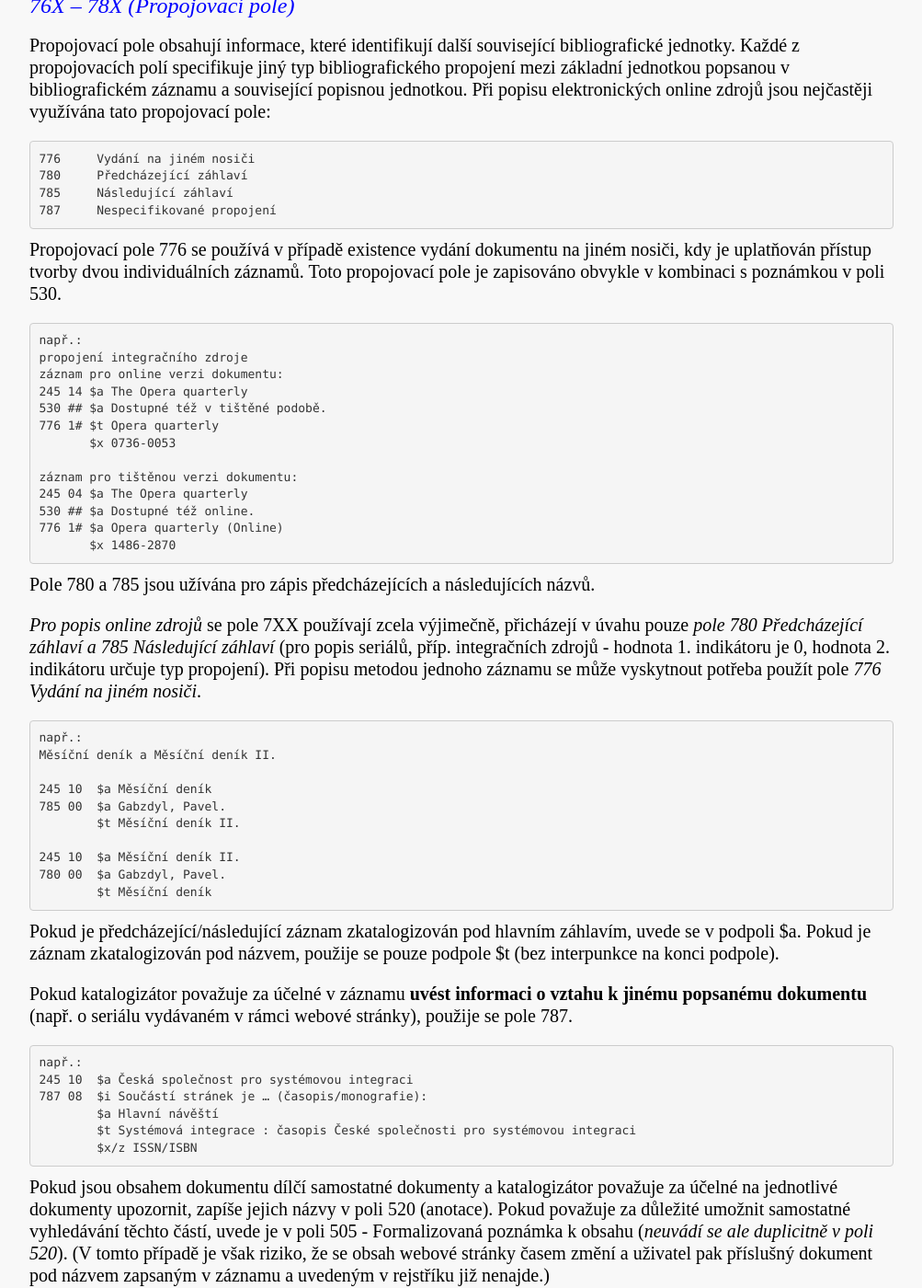
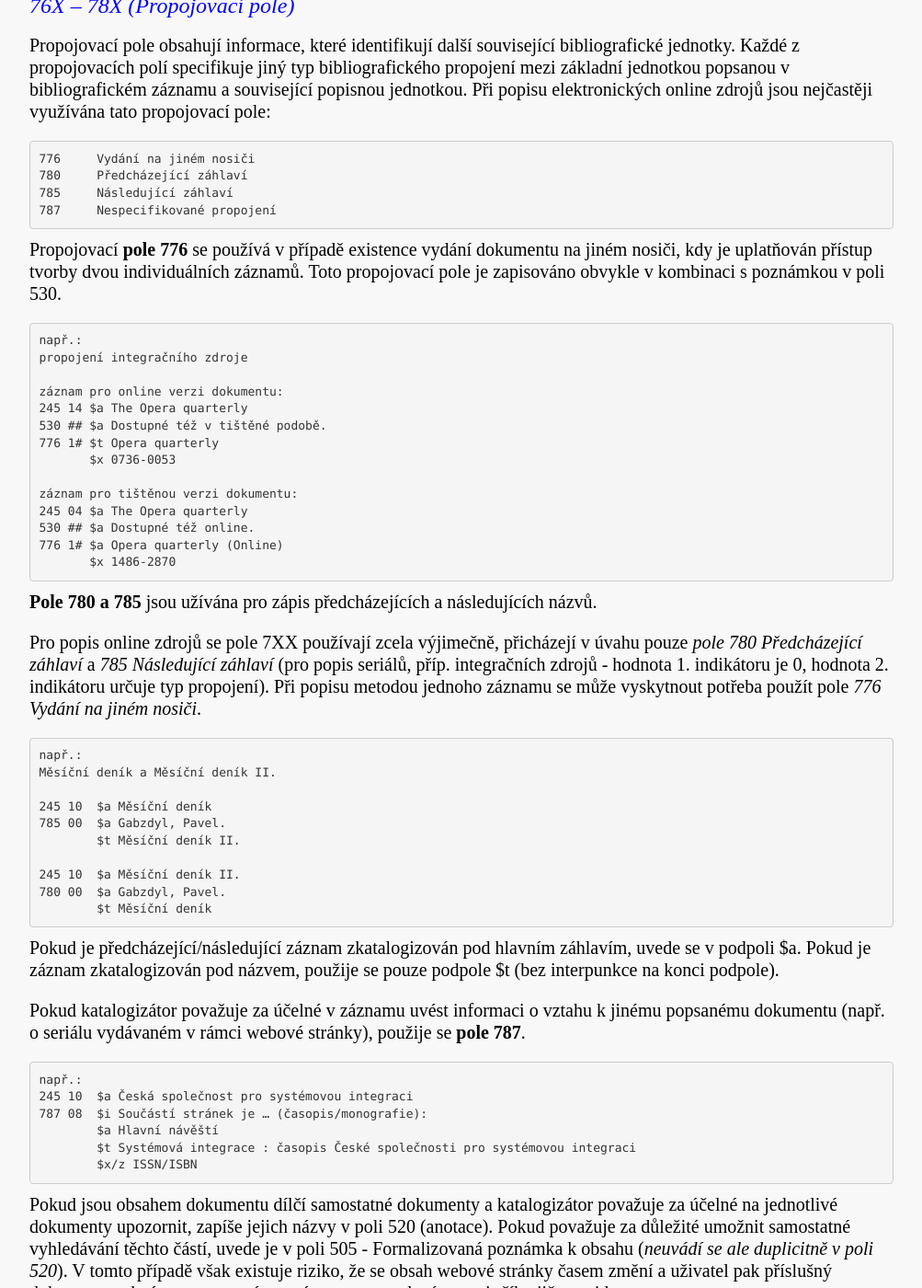
Before and after one commit to WebarchivCZ/katalogizacni-manual, a Jekyll site: the page built from _posts/2017-06-15-Propojovaci-pole.md, in a window 1280 px wide and 1400 px high, scrolled down 523 px. Shown: the whole window at 92% size, without its empty margins (138-1141 px from the left). Built offline with Jekyll 4.4.1, drawn with Linux system fonts in a browser that asks for light colours; some of the changed text lies outside the part shown.

Commit message:
uprava_kapitol_9-13

````diff
--- a/_posts/2017-06-15-Propojovaci-pole.md
+++ b/_posts/2017-06-15-Propojovaci-pole.md
@@ -17,11 +17,12 @@ Propojovací pole obsahují informace, které identifikují další souvisejíc
 ```
 
 
-Propojovací pole 776 se používá v případě existence vydání dokumentu na jiném nosiči, kdy je uplatňován přístup tvorby dvou individuálních záznamů. Toto propojovací pole je zapisováno obvykle v kombinaci s poznámkou v poli 530.
+Propojovací **pole 776** se používá v případě existence vydání dokumentu na jiném nosiči, kdy je uplatňován přístup tvorby dvou individuálních záznamů. Toto propojovací pole je zapisováno obvykle v kombinaci s poznámkou v poli 530.
 
 ```
 např.:
 propojení integračního zdroje
+
 záznam pro online verzi dokumentu:
 245 14 $a The Opera quarterly
 530 ## $a Dostupné též v tištěné podobě.
@@ -36,9 +37,10 @@ záznam pro tištěnou verzi dokumentu:
 ```
 
 
-  Pole 780 a 785 jsou užívána pro zápis předcházejících a následujících názvů.
+**Pole 780 a 785** jsou užívána pro zápis předcházejících a následujících názvů.
 
-*Pro popis online zdrojů* se pole 7XX používají zcela výjimečně, přicházejí v úvahu pouze *pole 780 Předcházející záhlaví a 785 Následující záhlaví* (pro popis seriálů, příp. integračních zdrojů - hodnota 1. indikátoru je 0, hodnota 2. indikátoru určuje typ propojení). Při popisu metodou jednoho záznamu se může vyskytnout potřeba použít pole *776 Vydání na jiném nosiči*.
+
+Pro popis online zdrojů se pole 7XX používají zcela výjimečně, přicházejí v úvahu pouze *pole 780 Předcházející záhlaví* a *785 Následující záhlaví* (pro popis seriálů, příp. integračních zdrojů - hodnota 1. indikátoru je 0, hodnota 2. indikátoru určuje typ propojení). Při popisu metodou jednoho záznamu se může vyskytnout potřeba použít pole *776 Vydání na jiném nosiči*.
 
 ```
 např.:
@@ -56,7 +58,7 @@ Měsíční deník a Měsíční deník II.
 
 Pokud je předcházející/následující záznam zkatalogizován pod hlavním záhlavím, uvede se v podpoli $a. Pokud je záznam zkatalogizován pod názvem, použije se pouze podpole $t (bez interpunkce na konci podpole).
 
-Pokud katalogizátor považuje za účelné v záznamu **uvést informaci o vztahu k jinému popsanému dokumentu** (např. o seriálu vydávaném v rámci webové stránky), použije se pole 787.
+Pokud katalogizátor považuje za účelné v záznamu uvést informaci o vztahu k jinému popsanému dokumentu (např. o seriálu vydávaném v rámci webové stránky), použije se **pole 787**.
 
 
 ```
@@ -69,13 +71,15 @@ např.:
 ```
 
 Pokud jsou obsahem dokumentu dílčí samostatné dokumenty a katalogizátor považuje za účelné na jednotlivé dokumenty upozornit, zapíše jejich názvy v poli 520 (anotace).
-Pokud považuje za důležité umožnit samostatné vyhledávání těchto částí, uvede je v poli 505 - Formalizovaná poznámka k obsahu (*neuvádí se ale duplicitně v poli 520*). (V tomto případě je však riziko, že se obsah webové stránky časem změní a uživatel pak příslušný dokument pod názvem zapsaným v záznamu a uvedeným v rejstříku již nenajde.)
+Pokud považuje za důležité umožnit samostatné vyhledávání těchto částí, uvede je v poli 505 - Formalizovaná poznámka k obsahu (*neuvádí se ale duplicitně v poli 520*). V tomto případě však existuje riziko, že se obsah webové stránky časem změní a uživatel pak příslušný dokument pod názvem zapsaným v záznamu a uvedeným v rejstříku již nenajde.
 
 ```
 např.:
 Web Markéty Baňkové obsahuje 3 významné umělecké dokumenty různého typu.
+
 varianta a/
 520 $a Webová stránka obsahuje 3 významné umělecké dokumenty různého typu: New York City Map (emoční mapa), Senses of life (video) a Mesto.html (internetová kniha)
+
 varianta b/
 505 20 $t New York City Map
        $g (emoční mapa)
````
Also changed, not shown: _posts/2017-06-16-Vedlejsi-zahlavi.md (+1 -1 lines), _posts/2017-06-17-vecne-selekcni-udaje.md (+2 -1 lines), _posts/2017-06-18-Poznamky.md (+1 -1 lines), _posts/2017-06-19-fyzicky-popis.md (+5 -5 lines).
